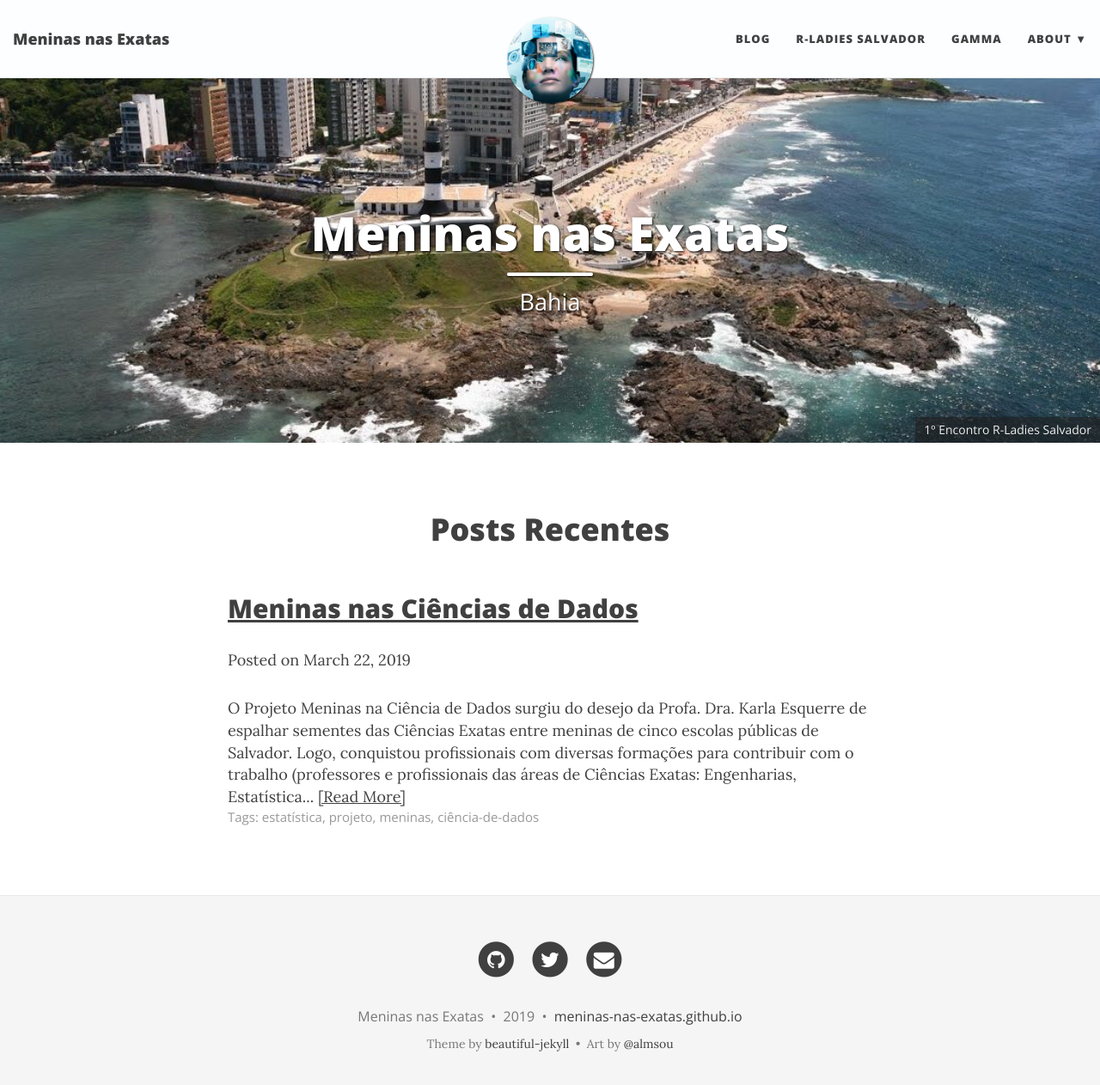
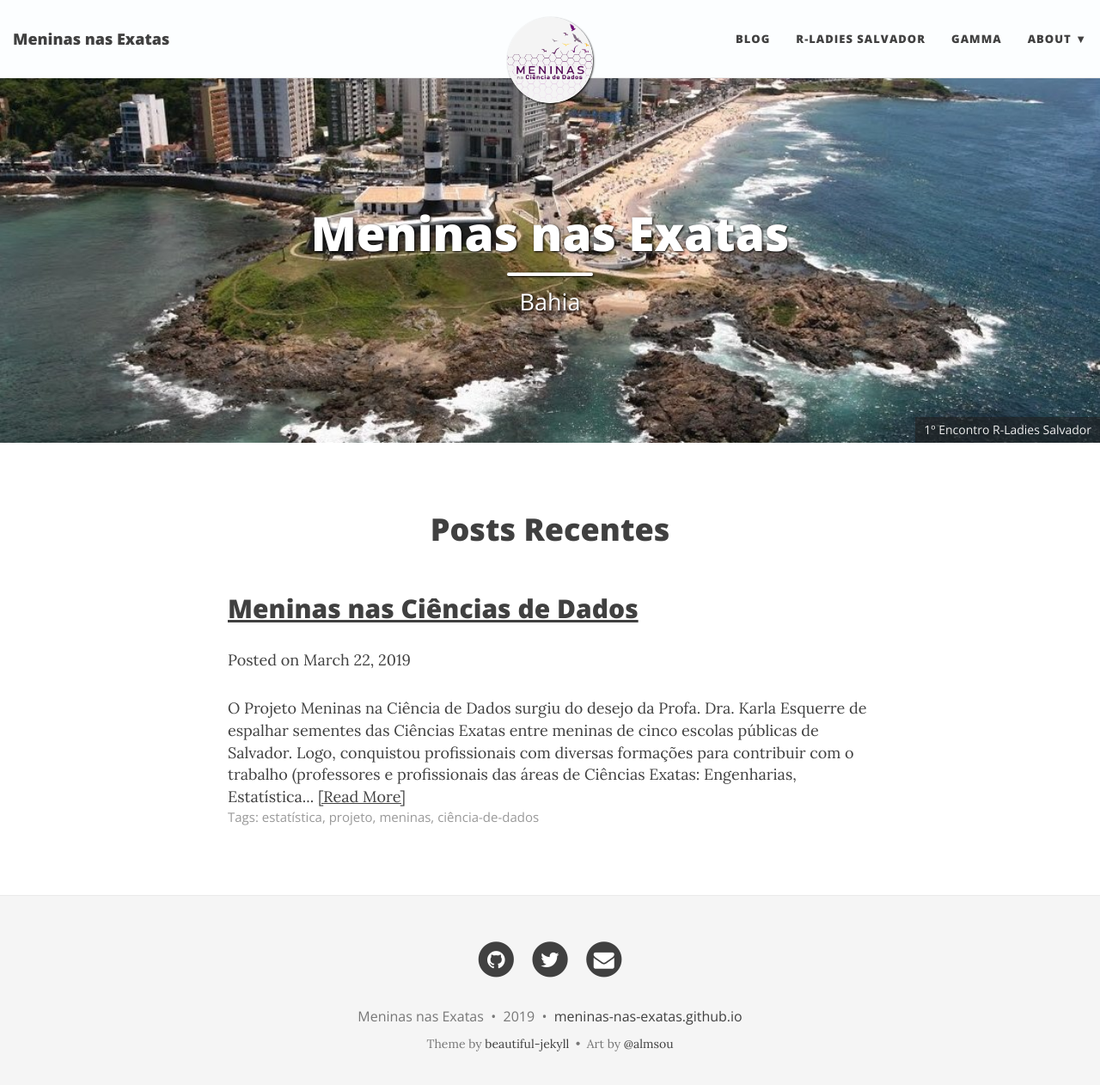
Before and after one commit to meninas-ciencias-dados/meninas-ciencias-dados.github.io, a Jekyll site: the page built from index.html, in a window 1280 px wide and 1275 px high. Shown: the top 1262 px of the window at 86% size. Built offline with Jekyll 4.4.1, drawn with Linux system fonts in a browser that asks for light colours; nearby versions of some CDN libraries; the list of posts is cut into pages by our own code.

Commit message:
Update _config.yml

```diff
--- a/_config.yml
+++ b/_config.yml
@@ -24,7 +24,7 @@ navbar-links:
 
 # Image to show in the navigation bar - image must be a square (width = height)
 # Remove this parameter if you don't want an image in the navbar
-avatar: "/img/HCO.jpg"
+avatar: "/img/IMG_4148.PNG"
 
 # If you want to have an image logo in the top-left corner instead of the title text,
 # then specify the following parameter
```
